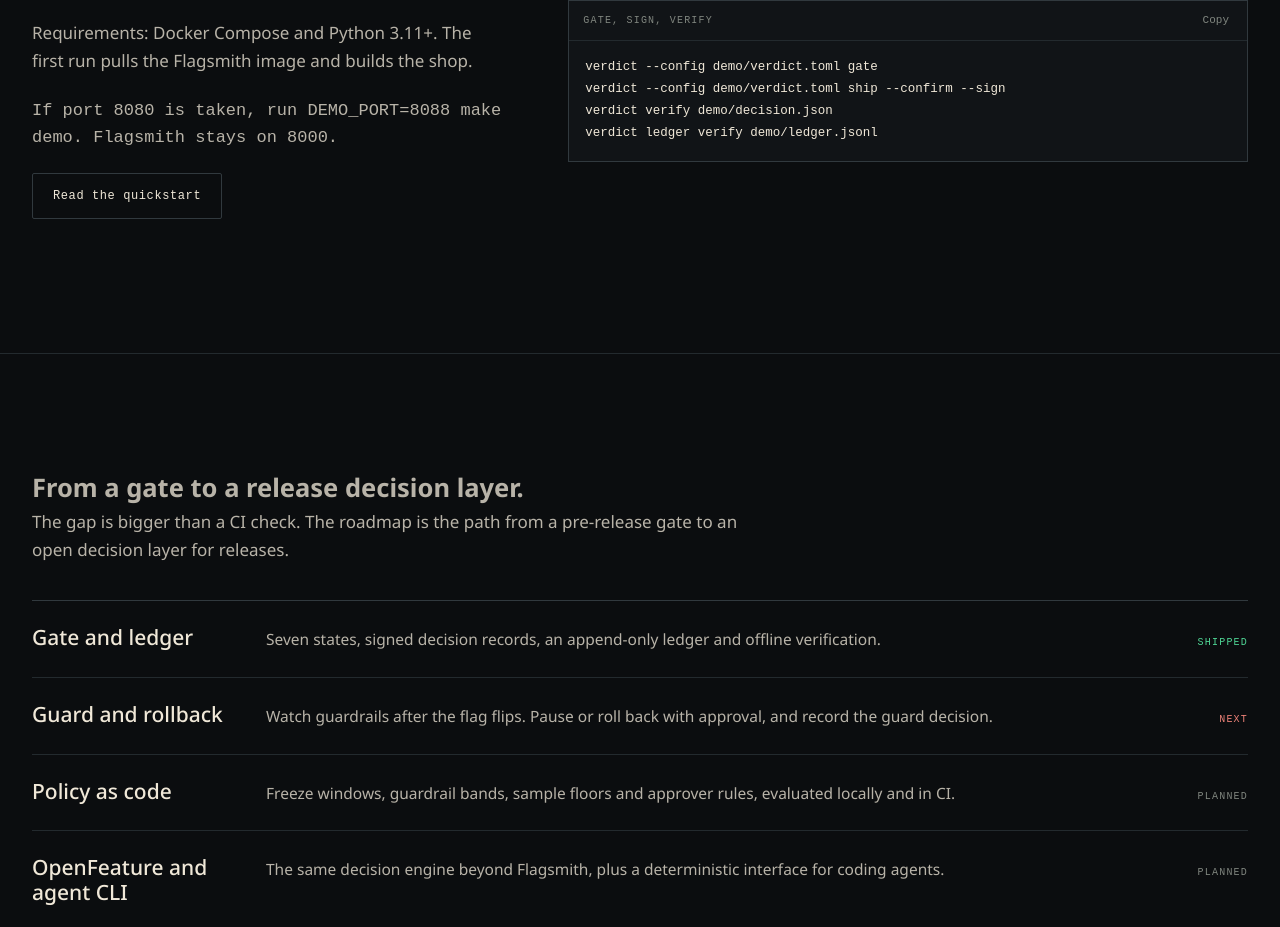
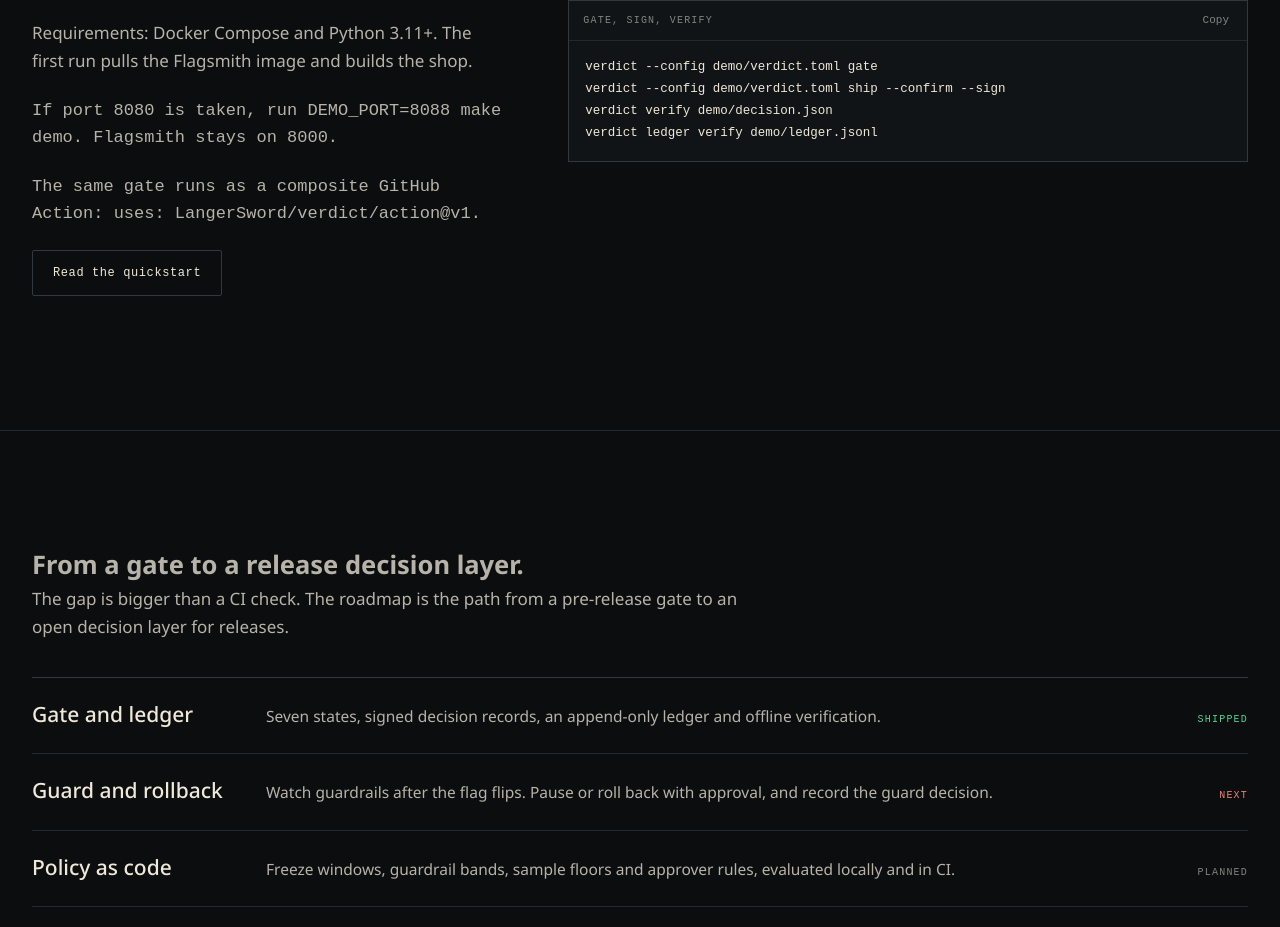
Before and after one commit to LangerSword/docket, a plain HTML site: page docs/index.html in a window 1280 px wide. Shown: the part 5994-6921 px from the top of the page. Drawn offline with Linux system fonts and the light colour scheme; a web font is replaced by a local one.

Commit message:
docs(site): point at the GitHub Action

```diff
--- a/docs/index.html
+++ b/docs/index.html
@@ -252,6 +252,7 @@ ledger 1 record, 0 invalid</pre>
         <p>One command brings up self-hosted Flagsmith, two live experiments, a sample shop and a deliberately broken fixture.</p>
         <p>Requirements: Docker Compose and Python 3.11+. The first run pulls the Flagsmith image and builds the shop.</p>
         <p class="install-note">If port 8080 is taken, run DEMO_PORT=8088 make demo. Flagsmith stays on 8000.</p>
+        <p class="install-note">The same gate runs as a composite GitHub Action: <code>uses: LangerSword/verdict/action@v1</code>.</p>
         <p><a class="btn btn-ghost" href="https://github.com/LangerSword/verdict#run-the-whole-thing-in-one-command">Read the quickstart</a></p>
       </div>
       <div class="code-stack">
```
